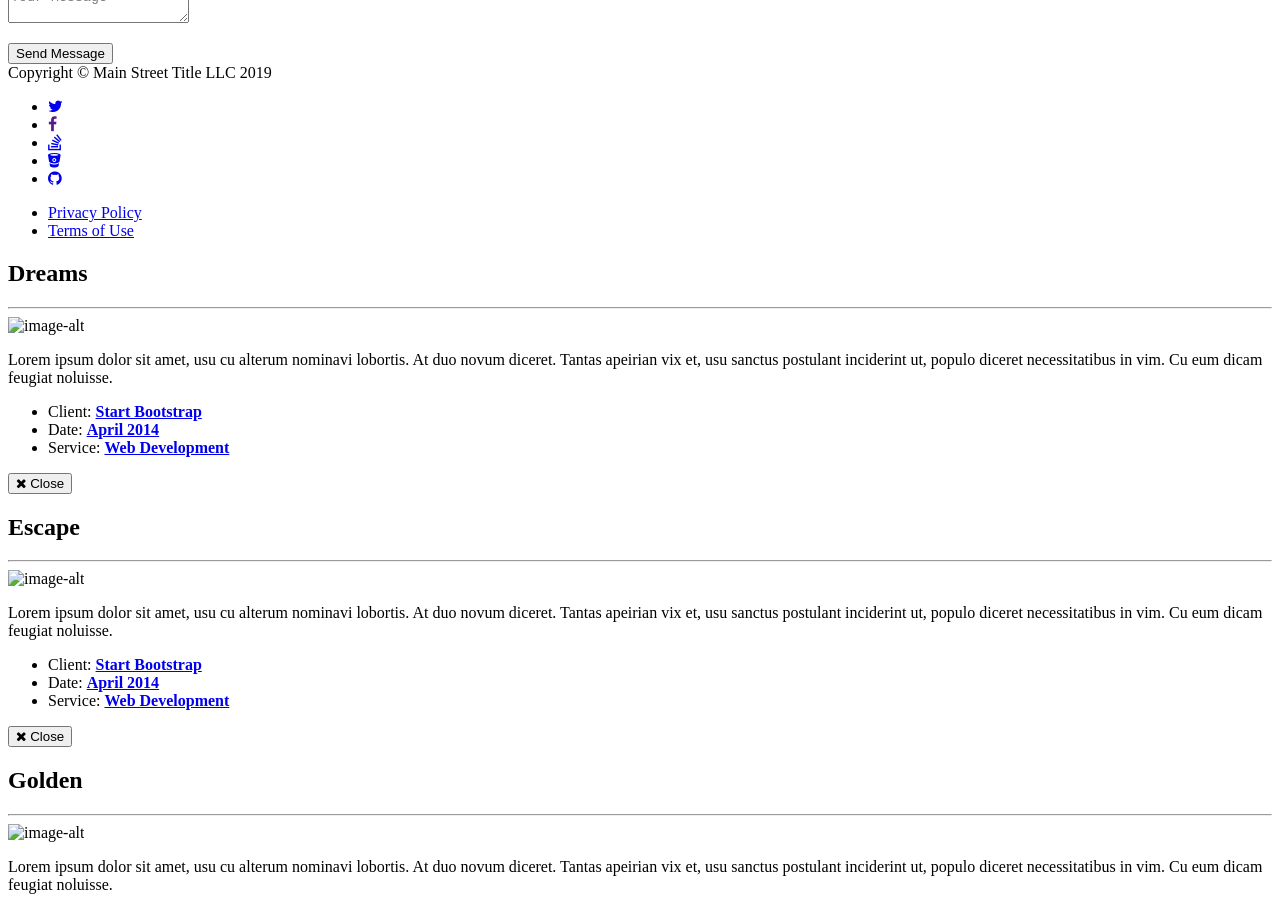
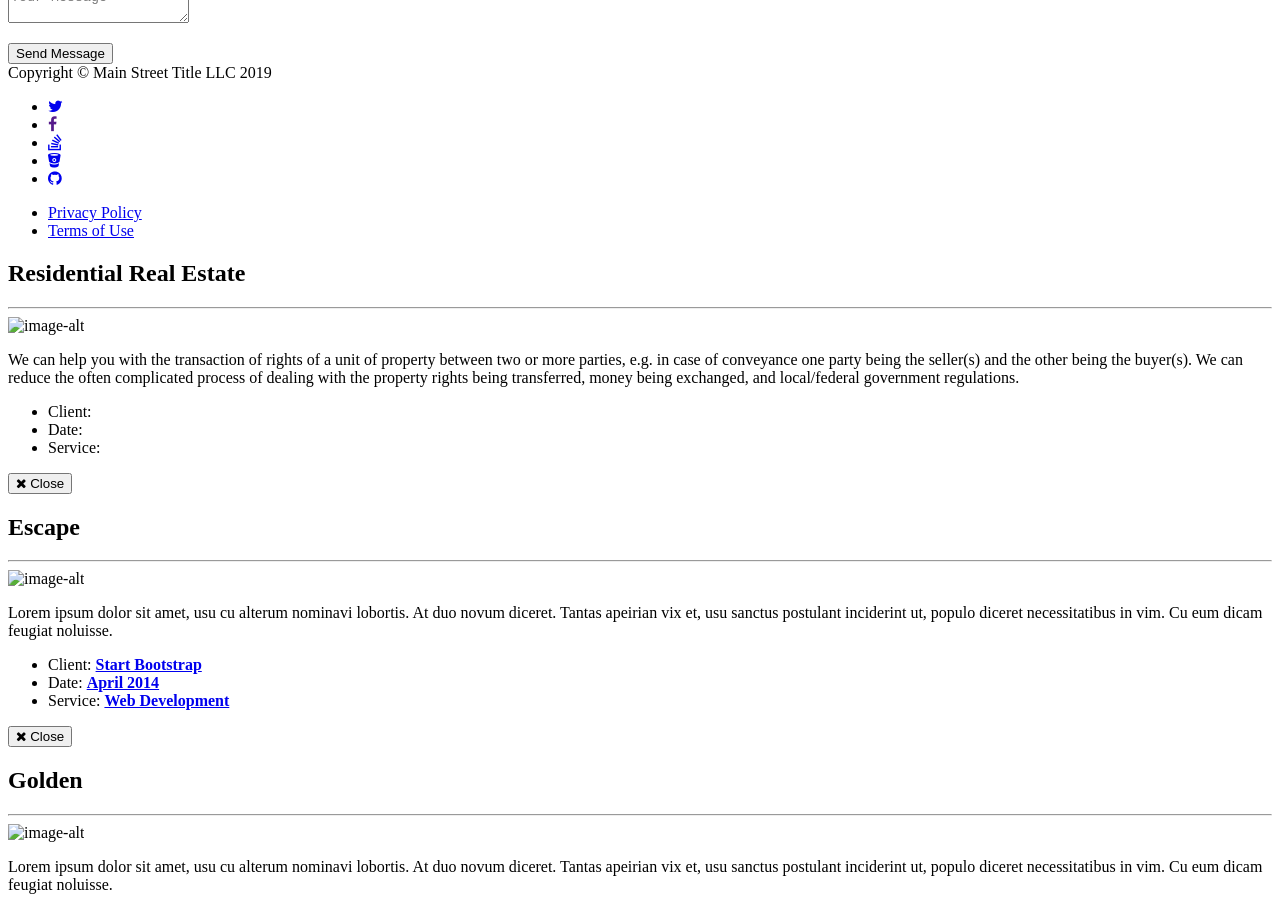
Before and after one commit to MainStreetTitleDeveloper/mainstreettitledeveloper.github.io, a Jekyll site: the page built from _posts/2014-07-18-project-1.markdown, in a window 1280 px wide and 900 px high, scrolled down 3899 px. Built offline with Jekyll 4.4.1, drawn with Linux system fonts in a browser that asks for light colours; some web fonts are replaced; some of the changed text lies outside the part shown.

Commit message:
Update 2014-07-18-project-1.markdown

```diff
--- a/_posts/2014-07-18-project-1.markdown
+++ b/_posts/2014-07-18-project-1.markdown
@@ -1,15 +1,15 @@
 ---
-title: Dreams
-subtitle: Website Design
+title: Residential Real Estate
+subtitle: Services
 layout: default
 modal-id: 1
 date: 2014-07-18
 img: dreams.png
 thumbnail: dreams-thumbnail.png
 alt: image-alt
-project-date: April 2014
-client: Start Bootstrap
-category: Web Development
-description: Lorem ipsum dolor sit amet, usu cu alterum nominavi lobortis. At duo novum diceret. Tantas apeirian vix et, usu sanctus postulant inciderint ut, populo diceret necessitatibus in vim. Cu eum dicam feugiat noluisse.
+project-date:
+client:
+category:
+description: We can help you with the transaction of rights of a unit of property between two or more parties, e.g. in case of conveyance one party being the seller(s) and the other being the buyer(s). We can  reduce the often complicated process of dealing with the property rights being transferred, money being exchanged, and local/federal government regulations.
 
 ---
```
